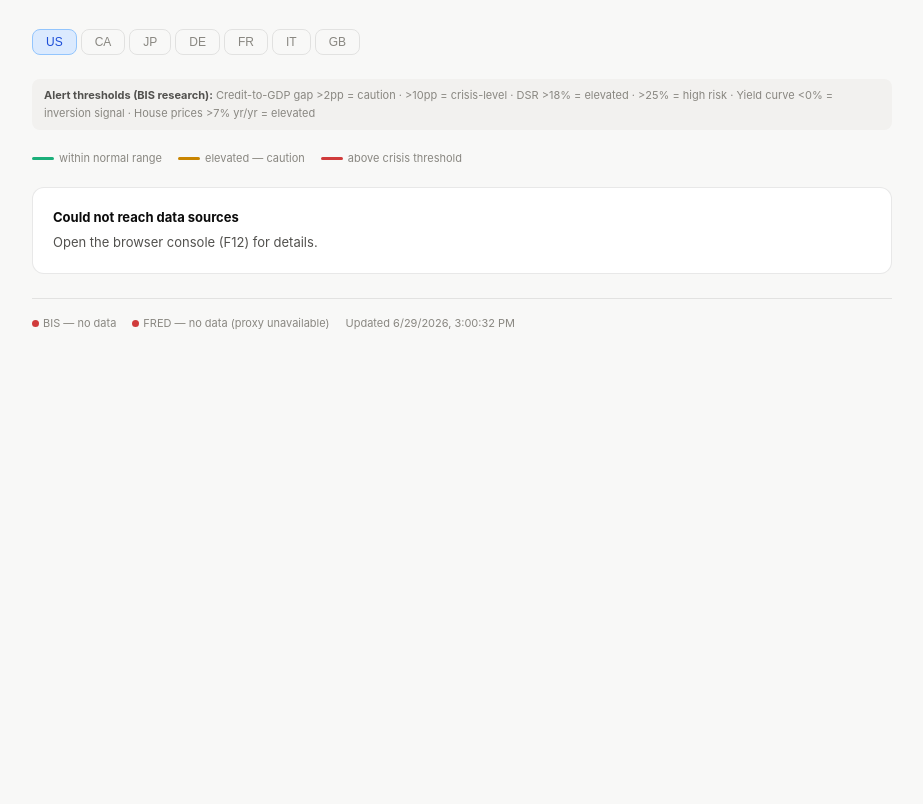
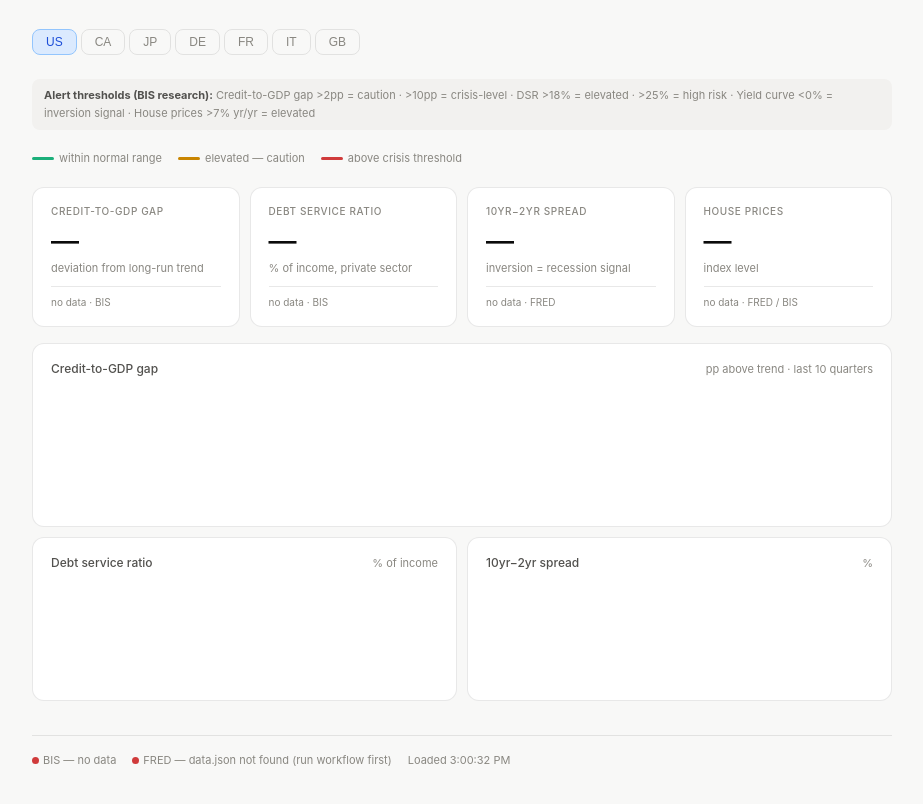
Before and after one commit to loganfeller/Early-Warning-Tracker, a plain HTML site: page index.html in a window 1280 px wide. Shown: the part 104-908 px from the top of the page, without its empty margins (178-1101 px from the left). Before the commit the page ends 800 px from the top, so only its background shows below. Drawn offline with nearby package versions, Linux system fonts and the light colour scheme; no server answers.

Commit message:
Update index.html

```diff
--- a/index.html
+++ b/index.html
@@ -100,23 +100,22 @@
 </div>
 
 <script>
-const FRED_KEY = 'a14f8c0f79b27d486d3b7b9cb5b4b04a';
-
 const COUNTRIES = [
-  { code:'US', name:'United States',  bis:'US', fredYC:'T10Y2Y',          fredHP:'QUSN628BIS',  ycLabel:'10yr\u22122yr spread' },
-  { code:'CA', name:'Canada',         bis:'CA', fredYC:'IRLTLT01CAM156N', fredHP:'QCAN628BIS',  ycLabel:'10yr gov bond' },
-  { code:'JP', name:'Japan',          bis:'JP', fredYC:'IRLTLT01JPM156N', fredHP:'QJPN628BIS',  ycLabel:'10yr gov bond' },
-  { code:'DE', name:'Germany',        bis:'DE', fredYC:'IRLTLT01DEM156N', fredHP:'QDER628BIS',  ycLabel:'10yr gov bond' },
-  { code:'FR', name:'France',         bis:'FR', fredYC:'IRLTLT01FRM156N', fredHP:'QFRR628BIS',  ycLabel:'10yr gov bond' },
-  { code:'IT', name:'Italy',          bis:'IT', fredYC:'IRLTLT01ITM156N', fredHP:'QITR628BIS',  ycLabel:'10yr gov bond' },
-  { code:'GB', name:'United Kingdom', bis:'GB', fredYC:'IRLTLT01GBM156N', fredHP:'QGBR628BIS',  ycLabel:'10yr gov bond' },
+  { code:'US', name:'United States',  bis:'US', ycLabel:'10yr\u22122yr spread' },
+  { code:'CA', name:'Canada',         bis:'CA', ycLabel:'10yr gov bond' },
+  { code:'JP', name:'Japan',          bis:'JP', ycLabel:'10yr gov bond' },
+  { code:'DE', name:'Germany',        bis:'DE', ycLabel:'10yr gov bond' },
+  { code:'FR', name:'France',         bis:'FR', ycLabel:'10yr gov bond' },
+  { code:'IT', name:'Italy',          bis:'IT', ycLabel:'10yr gov bond' },
+  { code:'GB', name:'United Kingdom', bis:'GB', ycLabel:'10yr gov bond' },
 ];
 
 let active = 'US';
 let cache  = {};
 let charts = {};
+let fredData = {};  // loaded once from data.json
 
-// BIS — stats.bis.org supports CORS
+// BIS — live, CORS-friendly
 async function getBIS(dataset, version, key, n = 24) {
   const url = `https://stats.bis.org/api/v2/data/dataflow/BIS/${dataset}/${version}/${key}?format=csv&lastNObservations=${n}`;
   const r = await fetch(url);
@@ -137,36 +136,34 @@ function parseBIScsv(text) {
   }).filter(r => r.date && r.date.match(/^\d{4}/) && !isNaN(r.value));
 }
 
-// FRED — use CSV endpoint (txt file_type) which allows CORS from any origin
-async function getFRED(series, limit = 60) {
-  const url = `https://fred.stlouisfed.org/graph/fredgraph.csv?id=${series}&vintage_date=&start_date=1990-01-01`;
+// FRED — read from data.json (populated by GitHub Actions)
+async function loadFredData() {
   try {
-    const r = await fetch(url, { signal: AbortSignal.timeout(10000) });
-    if (!r.ok) throw new Error(`FRED CSV ${r.status}`);
-    const text = await r.text();
-    const lines = text.trim().split('\n').filter(l => l.trim());
-    if (lines.length < 2) return [];
-    // CSV format: DATE,VALUE
-    return lines.slice(1).map(l => {
-      const [date, val] = l.split(',');
-      return { date: date?.trim(), value: parseFloat(val?.trim()) };
-    }).filter(r => r.date && !isNaN(r.value)).slice(-limit);
+    const r = await fetch('data.json?t=' + Date.now());
+    if (!r.ok) throw new Error('data.json not found');
+    const data = await r.json();
+    fredData = data.countries || {};
+    return { ok: true, updated: data.updated };
   } catch(e) {
-    console.warn('FRED CSV failed:', series, e);
-    return [];
+    console.warn('data.json failed:', e);
+    return { ok: false };
   }
 }
 
 async function loadCountry(code) {
   if (cache[code]) return cache[code];
   const c = COUNTRIES.find(x => x.code === code);
-  const [creditGap, dsr, yieldCurve, housing] = await Promise.all([
+  const [creditGap, dsr] = await Promise.all([
     getBIS('WS_CREDIT_GAP', '1.0', `Q.${c.bis}.P.A.C`).catch(() => []),
     getBIS('WS_DSR',        '1.0', `Q.${c.bis}.P`    ).catch(() => []),
-    getFRED(c.fredYC, 60),
-    getFRED(c.fredHP, 60),
   ]);
-  cache[code] = { creditGap, dsr, yieldCurve, housing };
+  const fred = fredData[code] || {};
+  cache[code] = {
+    creditGap,
+    dsr,
+    yieldCurve: fred.yieldCurve || [],
+    housing:    fred.housing    || [],
+  };
   return cache[code];
 }
 
@@ -300,25 +297,26 @@ async function loadAll() {
   document.getElementById('alerts').innerHTML = '';
   ['bis','fred'].forEach(s => { document.getElementById(`dot-${s}`).className='dot pending'; });
 
-  let bisOk = false, fredOk = false;
+  // Load FRED data.json and BIS in parallel
+  const [fredResult] = await Promise.all([loadFredData()]);
 
+  let bisOk = false;
   await Promise.all(COUNTRIES.map(async c => {
     await loadCountry(c.code);
     const d = cache[c.code];
-    if (d.creditGap?.length || d.dsr?.length)      bisOk  = true;
-    if (d.yieldCurve?.length || d.housing?.length) fredOk = true;
+    if (d.creditGap?.length || d.dsr?.length) bisOk = true;
   }));
 
+  const fredOk = Object.keys(fredData).length > 0;
   setStatus('bis',  bisOk,  bisOk  ? 'BIS \u2014 connected'  : 'BIS \u2014 no data');
-  setStatus('fred', fredOk, fredOk ? 'FRED \u2014 connected' : 'FRED \u2014 no data (proxy unavailable)');
-  document.getElementById('lbl-time').textContent = 'Updated ' + new Date().toLocaleString();
+  setStatus('fred', fredOk,
+    fredOk
+      ? `FRED \u2014 updated ${fredResult.updated ? new Date(fredResult.updated).toLocaleDateString() : 'recently'}`
+      : 'FRED \u2014 data.json not found (run workflow first)'
+  );
+  document.getElementById('lbl-time').textContent = 'Loaded ' + new Date().toLocaleTimeString();
 
-  if (!bisOk && !fredOk) {
-    document.getElementById('content').innerHTML = `<div class="error-box"><strong>Could not reach data sources</strong>Open the browser console (F12) for details.</div>`;
-  } else {
-    renderCountry(active);
-  }
-
+  renderCountry(active);
   btn.disabled = false; btn.textContent = '\u21ba Refresh';
 }
 
```
